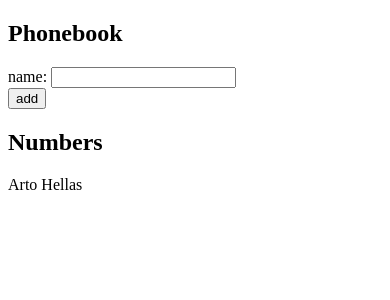
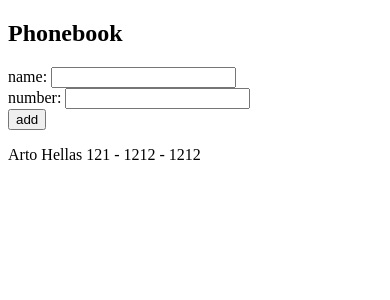
Before and after one commit to lifenli/full-stack-open-2022, a React (Create React App) app in the folder part2/phonebook/: page / in a window 390 px wide. Shown: the top 300 px of the page. Built offline with nearby package versions, Linux system fonts and the light colour scheme.

Commit message:
2.8: The Phonebook Step3

```diff
--- a/part2/phonebook/src/App.js
+++ b/part2/phonebook/src/App.js
@@ -3,27 +3,35 @@ import { useState } from 'react'
 
 const App = () => {
   const [persons, setPersons] = useState([
-    { name: 'Arto Hellas' }
+    {
+      name: 'Arto Hellas',
+      number: '121 - 1212 - 1212'
+    }
   ])
 
   const [newName, setNewName] = useState('')
-  // const [buttonSubmit, setButtonSubmit] = useState(true)
+  const [number, setNumber] = useState('')
 
 
   const handleNameChange = (event) => {
     setNewName(event.target.value)
   }
 
+  const handleNumChange = (event) => {
+    setNumber(event.target.value)
+  }
+
 
   const handleButtonSubmit = (event) => {
     event.preventDefault();
-    console.log(event.target.value)
+    // console.log(event.target.value)
     const newPersonObj = {
       name: newName,
+      number: number
     }
     persons.find(person => person.name === newPersonObj.name)
       ? alert(`${newName} is already added to phonebook`)
-      : setPersons(persons.concat(newPersonObj)); setNewName('')
+      : setPersons(persons.concat(newPersonObj)); setNewName(''); setNumber('');
   }
 
   return (
@@ -33,13 +41,14 @@ const App = () => {
         <div>
           name: <input onChange={handleNameChange} value={newName} />
         </div>
+        <div>number: <input onChange={handleNumChange} value={number} type="tel" /></div>
+        {/* validate the type of input to be phone number */}
         <div>
           <button onClick={handleButtonSubmit} type="submit">add</button>
         </div>
       </form>
-      <h2>Numbers</h2>
       <div>{persons.map(person =>
-        <p key={person.name}> {person.name}</p>
+        <p key={person.name}> {person.name} {person.number}</p>
       )}
       </div>
     </div>
```
